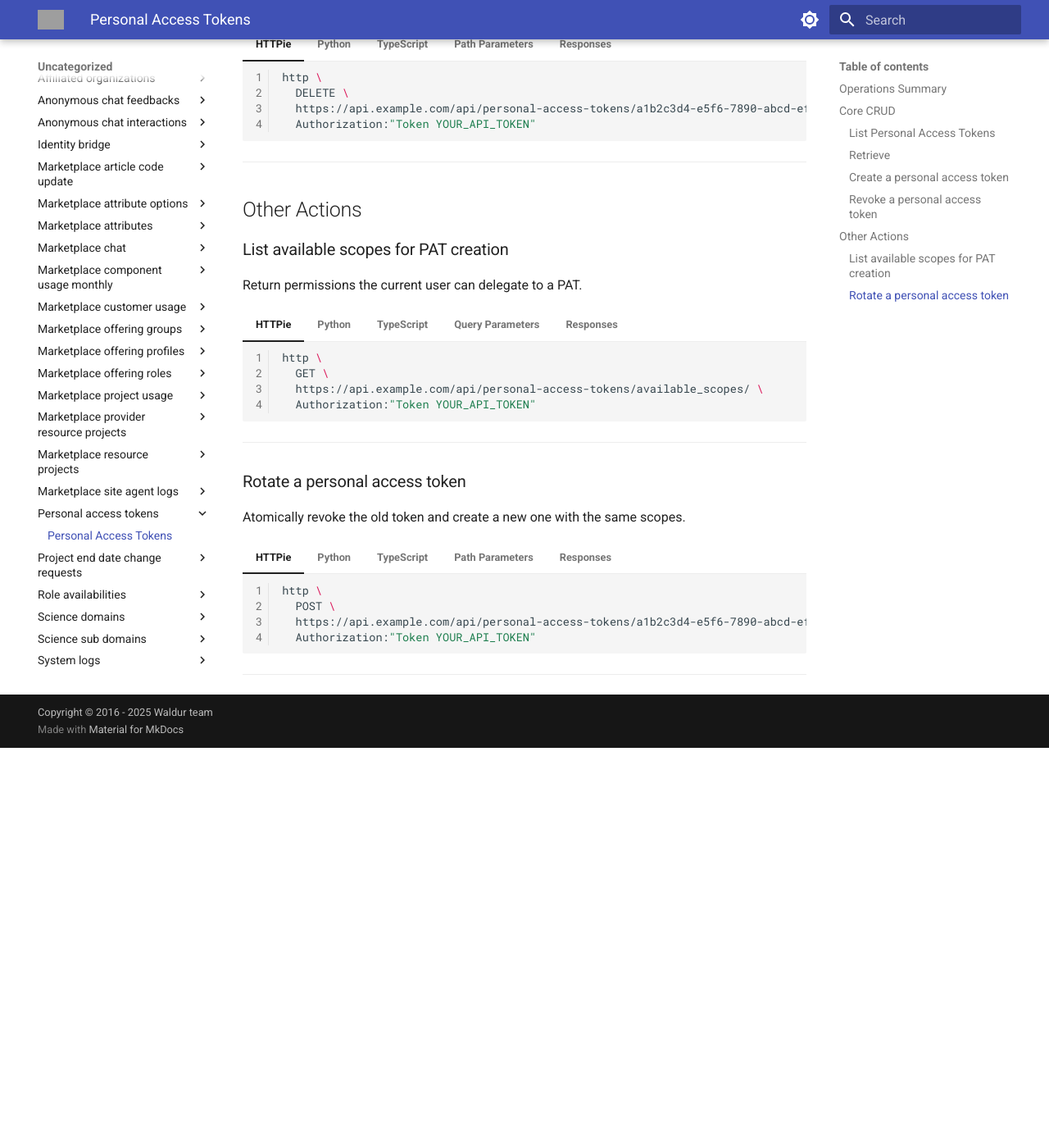
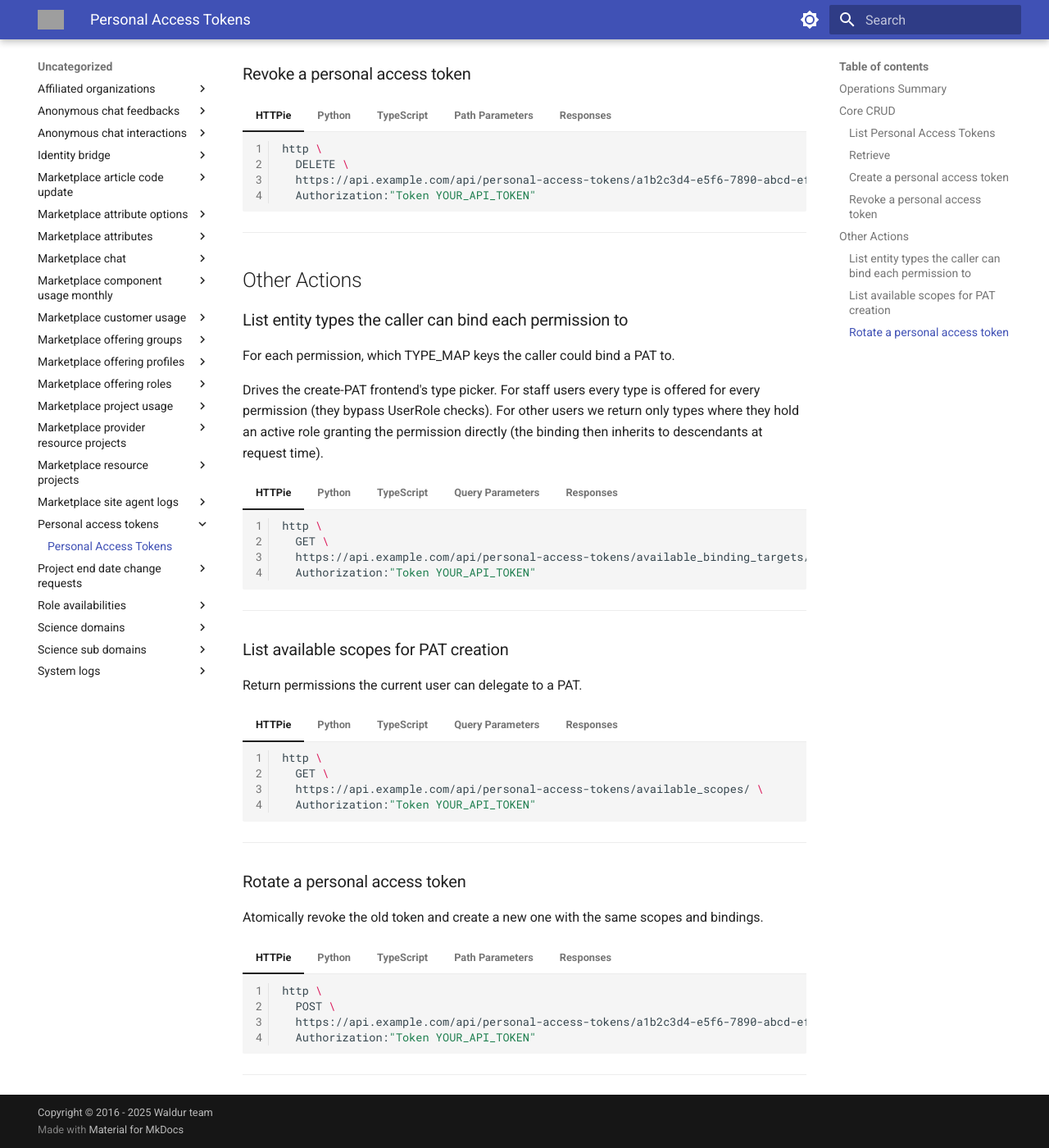
Before and after one commit to waldur/api-docs, an MkDocs documentation site: the page built from docs/uncategorized/personal-access-tokens/personal-access-tokens.md, in a window 1280 px wide and 1400 px high, scrolled down 1656 px. Shown: the whole window at 82% size. Built offline with MkDocs 1.6.1 and Material for MkDocs 9.7.7, drawn with Linux system fonts in a browser that asks for light colours; the version menu is left out; before the commit the page ends 2568 px from its top, so only the background shows below that; some of the changed text lies outside the part shown; grey boxes are pictures that could not be loaded.

````diff
--- a/docs/uncategorized/personal-access-tokens/personal-access-tokens.md
+++ b/docs/uncategorized/personal-access-tokens/personal-access-tokens.md
@@ -10,6 +10,7 @@
 | <span class="http-badge http-post">POST</span> | `/api/personal-access-tokens/` | [Create a personal access token](#create-a-personal-access-token) |
 | <span class="http-badge http-delete">DELETE</span> | `/api/personal-access-tokens/{uuid}/` | [Revoke a personal access token](#revoke-a-personal-access-token) |
 | **Other Actions** | | |
+| <span class="http-badge http-get">GET</span> | `/api/personal-access-tokens/available_binding_targets/` | [List entity types the caller can bind each permission to](#list-entity-types-the-caller-can-bind-each-permission-to) |
 | <span class="http-badge http-get">GET</span> | `/api/personal-access-tokens/available_scopes/` | [List available scopes for PAT creation](#list-available-scopes-for-pat-creation) |
 | <span class="http-badge http-post">POST</span> | `/api/personal-access-tokens/{uuid}/rotate/` | [Rotate a personal access token](#rotate-a-personal-access-token) |
 
@@ -83,6 +84,10 @@
     | `name` | string |  |
     | `token_prefix` | string |  |
     | `scopes` | array of strings |  |
+    | `allowed_scopes` | array of objects |  |
+    | `allowed_scopes.type` | string |  |
+    | `allowed_scopes.uuid` | string (uuid) |  |
+    | `allowed_scopes.name` | string |  |
     | `expires_at` | string (date-time) |  |
     | `is_active` | boolean |  |
     | `last_used_at` | string (date-time) |  |
@@ -160,6 +165,10 @@
     | `name` | string |  |
     | `token_prefix` | string |  |
     | `scopes` | array of strings |  |
+    | `allowed_scopes` | array of objects |  |
+    | `allowed_scopes.type` | string |  |
+    | `allowed_scopes.uuid` | string (uuid) |  |
+    | `allowed_scopes.name` | string |  |
     | `expires_at` | string (date-time) |  |
     | `is_active` | boolean |  |
     | `last_used_at` | string (date-time) |  |
@@ -235,11 +244,14 @@
 
 === "Request Body (required)"
 
-    | Field | Type | Required |
-    |---|---|---|
-    | `name` | string | ✓ |
-    | `scopes` | array of strings | ✓ |
-    | `expires_at` | string (date-time) | ✓ |
+    | Field | Type | Required | Description |
+    |---|---|---|---|
+    | `name` | string | ✓ |  |
+    | `scopes` | array of strings | ✓ |  |
+    | `allowed_scopes` | array of objects |  | Optional list of entity bindings restricting where this token can act. Empty list = no entity restriction. |
+    | `allowed_scopes.type` | string | ✓ |  |
+    | `allowed_scopes.uuid` | string (uuid) | ✓ |  |
+    | `expires_at` | string (date-time) | ✓ |  |
 
 
 === "Responses"
@@ -252,6 +264,10 @@
     | `name` | string |  |
     | `token` | string | Plaintext token — shown only once. |
     | `scopes` | array of strings |  |
+    | `allowed_scopes` | array of objects |  |
+    | `allowed_scopes.type` | string |  |
+    | `allowed_scopes.uuid` | string (uuid) |  |
+    | `allowed_scopes.name` | string |  |
     | `expires_at` | string (date-time) |  |
     | `created` | string (date-time) |  |
 
@@ -325,6 +341,81 @@
 ## Other Actions
 
 
+### List entity types the caller can bind each permission to
+
+For each permission, which TYPE_MAP keys the caller could bind a PAT to.
+
+Drives the create-PAT frontend's type picker. For staff users every
+type is offered for every permission (they bypass UserRole checks).
+For other users we return only types where they hold an active role
+granting the permission directly (the binding then inherits to
+descendants at request time).
+
+
+=== "HTTPie"
+
+    ```bash
+    http \
+      GET \
+      https://api.example.com/api/personal-access-tokens/available_binding_targets/ \
+      Authorization:"Token YOUR_API_TOKEN"
+    ```
+
+=== "Python"
+
+    ```python
+    from waldur_api_client.client import AuthenticatedClient
+    from waldur_api_client.api.personal_access_tokens import personal_access_tokens_available_binding_targets_list # (1)
+
+    client = AuthenticatedClient(
+        base_url="https://api.example.com", token="YOUR_API_TOKEN"
+    )
+    response = personal_access_tokens_available_binding_targets_list.sync(client=client)
+
+    for item in response:
+        print(item)
+    ```
+
+
+    1.  **API Source:** [`personal_access_tokens_available_binding_targets_list`](https://github.com/waldur/py-client/blob/main/waldur_api_client/api/personal_access_tokens/personal_access_tokens_available_binding_targets_list.py)
+
+=== "TypeScript"
+
+    ```typescript
+    import { personalAccessTokensAvailableBindingTargetsList } from 'waldur-js-client';
+
+    try {
+      const response = await personalAccessTokensAvailableBindingTargetsList({
+      auth: "Token YOUR_API_TOKEN"
+    });
+      console.log('Success:', response);
+    } catch (error) {
+      console.error('Error:', error);
+    }
+    ```
+
+
+=== "Query Parameters"
+
+    | Name | Type | Description |
+    |---|---|---|
+    | `page` | integer | A page number within the paginated result set. |
+    | `page_size` | integer | Number of results to return per page. |
+
+
+=== "Responses"
+
+    **`200`** -
+
+    The response body is an array of objects, where each object has the following structure:
+
+    | Field | Type |
+    |---|---|
+    | `permission` | string |
+    | `types` | array of strings |
+
+---
+
 ### List available scopes for PAT creation
 
 Return permissions the current user can delegate to a PAT.
@@ -396,7 +487,7 @@ Return permissions the current user can delegate to a PAT.
 
 ### Rotate a personal access token
 
-Atomically revoke the old token and create a new one with the same scopes.
+Atomically revoke the old token and create a new one with the same scopes and bindings.
 
 
 === "HTTPie"
@@ -464,6 +555,10 @@ Atomically revoke the old token and create a new one with the same scopes.
     | `name` | string |  |
     | `token` | string | Plaintext token — shown only once. |
     | `scopes` | array of strings |  |
+    | `allowed_scopes` | array of objects |  |
+    | `allowed_scopes.type` | string |  |
+    | `allowed_scopes.uuid` | string (uuid) |  |
+    | `allowed_scopes.name` | string |  |
     | `expires_at` | string (date-time) |  |
     | `created` | string (date-time) |  |
 
````
